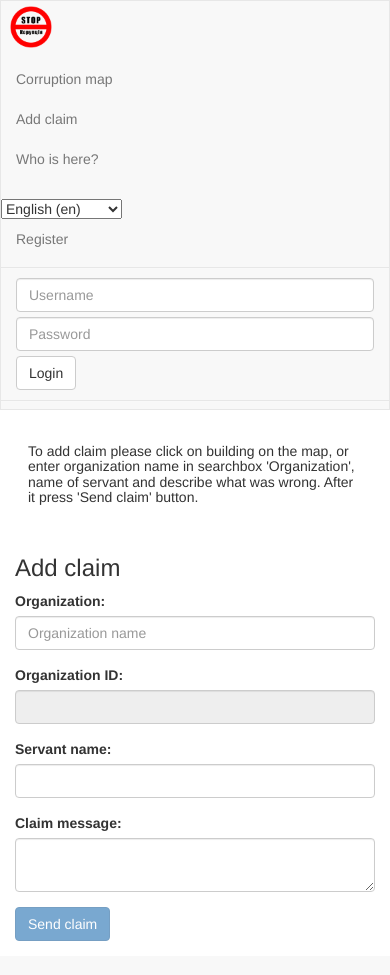
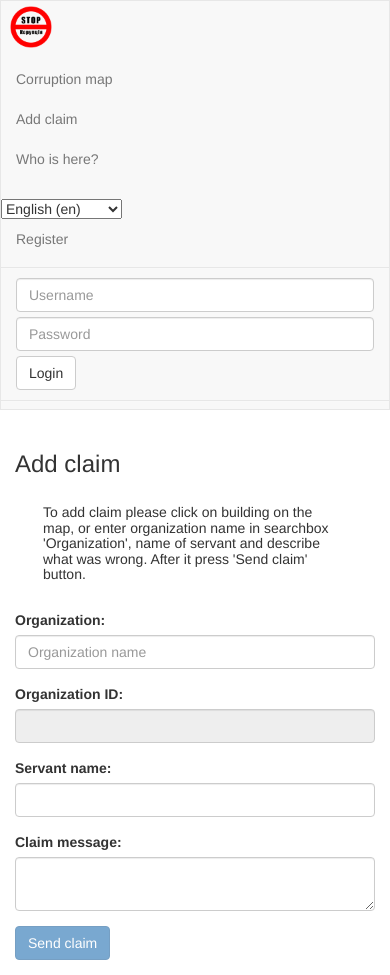
Before and after one commit to autogestion/corruption_tracker, a Django app: template templates/add_page.html in a window 390 px wide. Before the commit the page ends 941 px from the top, so only its background shows below. Run offline with Django 3.2, Linux system fonts and the light colour scheme; the template is opened without the code that fills it, so the values that code supplies are empty; some libraries are stand-ins or nearby versions.

Commit message:
Visual improvements  - stolen from police.kh.ua map overview

```diff
--- a/static/css/general.css
+++ b/static/css/general.css
@@ -82,3 +82,53 @@
     font-size: 3em;
     display: none;
 }
+
+@media screen and (max-width: 10000px) {
+    #main {
+        position: fixed;
+        top: 52px;
+        left: 0;
+        width: 100%;
+        height: calc(100% - 52px);
+        z-index: -1;
+    }
+    #float_block {
+        border-radius: 3px;
+        margin: 10px;
+        position: fixed;
+        right: 5px;
+        top: 40px;
+        z-index: -1;
+        padding-top: 10px;
+        max-height: calc(100% - 52px);
+        overflow: scroll;
+        background-color: white;
+        background-color: #f8f8f8;
+        border-color: #e7e7e7;
+    }
+}
+
+@media screen and (max-width: 1024px) {
+    #main {
+        position: relative;
+        top: initial;
+        left: initial;
+        width: initial;
+        height: 500px;
+        z-index: initial;
+    }
+    #float_block {
+        border-radius: initial;
+        margin: initial;
+        position: initial;
+        right: initial;
+        top: initial;
+        z-index: initial;
+        padding-top: initial;
+        max-height: initial;
+        overflow: initial;
+        background-color: initial;
+        background-color: initial;
+        border-color: initial;
+    }
+}
--- a/static/js/map_init.js
+++ b/static/js/map_init.js
@@ -1,4 +1,10 @@
 function main_map_init (map, options) {
+    $("#main > div.leaflet-control-container > div.leaflet-top.leaflet-right").addClass('layout_chooser');
+    $('.layout_chooser').removeClass("leaflet-right");
+    $('.layout_chooser').addClass("leaflet-left");
+
+    $('.layout_chooser').removeClass("leaflet-top");
+    $('.layout_chooser').addClass("leaflet-bottom");
     // Add GeoJSON layer
     var marker, org_row, orgs_set, org_rows;
 
--- a/templates/add_page.html
+++ b/templates/add_page.html
@@ -12,15 +12,15 @@
 {% block map %}
 {% load i18n %}
 
-<h5>{% trans "To add claim please click on building on the map, or enter organization name in searchbox 'Organization', name of servant and describe what was wrong. After it press 'Send claim' button." %}</h5>
 
 <div class="container-fluid">
     <div class="row">
         <div class="col-md-8">
             {% leaflet_map "main" callback="main_map_init" %}
         </div>
-        <div class="col-md-4">
+        <div class="col-md-4" id="float_block">
             <h3>{% trans "Add claim" %}</h3>
+            <h5>{% trans "To add claim please click on building on the map, or enter organization name in searchbox 'Organization', name of servant and describe what was wrong. After it press 'Send claim' button." %}</h5>
 
             <div class="right_block">
                 <div id="processing">Processing...</div>
--- a/templates/home.html
+++ b/templates/home.html
@@ -12,15 +12,14 @@
 {% block map %}
 {% load i18n %}
 
-<h5>{% trans "To check claims you should click on building on the map, or enter organization name in searchbox." %}</h5>
-
 <div class="container-fluid">
     <div class="row">
         <div class="col-md-8">
             {% leaflet_map "main" callback="main_map_init" %}
         </div>
-        <div class="col-md-4">
+        <div class="col-md-4" id="float_block">
             <h3>{% trans "Search" %}</h3>
+            <h5>{% trans "To check claims you should click on building on the map, or enter organization name in searchbox." %}</h5>
             <div class="right_block">
                 <div class="input-group">
                     <input type='search' id='org_id' placeholder='{% trans "Organization name" %}' class="form-control">
```
